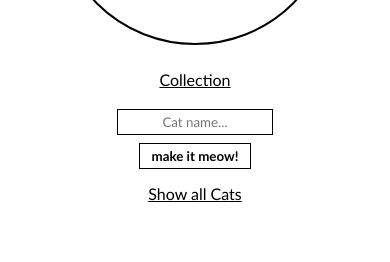
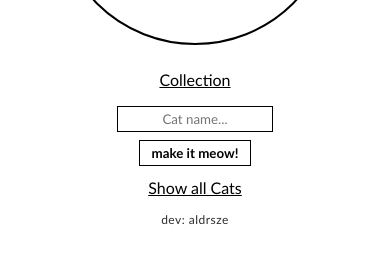
Before and after one commit to aldrsze/draw-a-cat-face, a React (Vite) app: page / in a window 390 px wide. Shown: the part 410-672 px from the top of the page. Built offline with nearby package versions, Linux system fonts and the light colour scheme; no server answers; the database is empty.

Commit message:
refac: ui alignments

```diff
--- a/src/App.css
+++ b/src/App.css
@@ -32,19 +32,41 @@
 
 .footer-actions {
   margin-top: 15px;
-  display: flex;
-  flex-direction: row;
-  flex-wrap: wrap;
-  align-items: center;
-  justify-content: center;
-  gap: 20px;
-  width: 100%;
+  display: grid;
+  grid-template-columns: 1fr auto 1fr;
+  align-items: end;
+  gap: 14px;
+  width: min(760px, 100%);
+}
+
+.footer-actions .footer-link:first-child {
+  justify-self: end;
+}
+
+.footer-actions .footer-link:last-child {
+  justify-self: start;
+}
+
+.dev-credit {
+  margin-top: 10px;
+  margin-bottom: 0;
+  font-size: 0.75rem;
+  color: #2e2d2d;
+  letter-spacing: 0.04em;
+  width: min(760px, 100%);
+  text-align: center;
 }
 
 @media (max-width: 480px) {
   .footer-actions {
-    gap: 15px;
-    flex-direction: column;
+    grid-template-columns: 1fr;
+    justify-items: center;
+    gap: 12px;
+  }
+
+  .footer-actions .footer-link:first-child,
+  .footer-actions .footer-link:last-child {
+    justify-self: center;
   }
 }
 
--- a/src/App.jsx
+++ b/src/App.jsx
@@ -190,6 +190,8 @@ function App() {
         <a className="footer-link" onClick={() => setView('show')}>Show all Cats</a>
       </footer>
 
+      <p className="dev-credit">dev: aldrsze</p>
+
       {/* Error Toast */}
       {showError && (
         <div className="error-toast">
```
